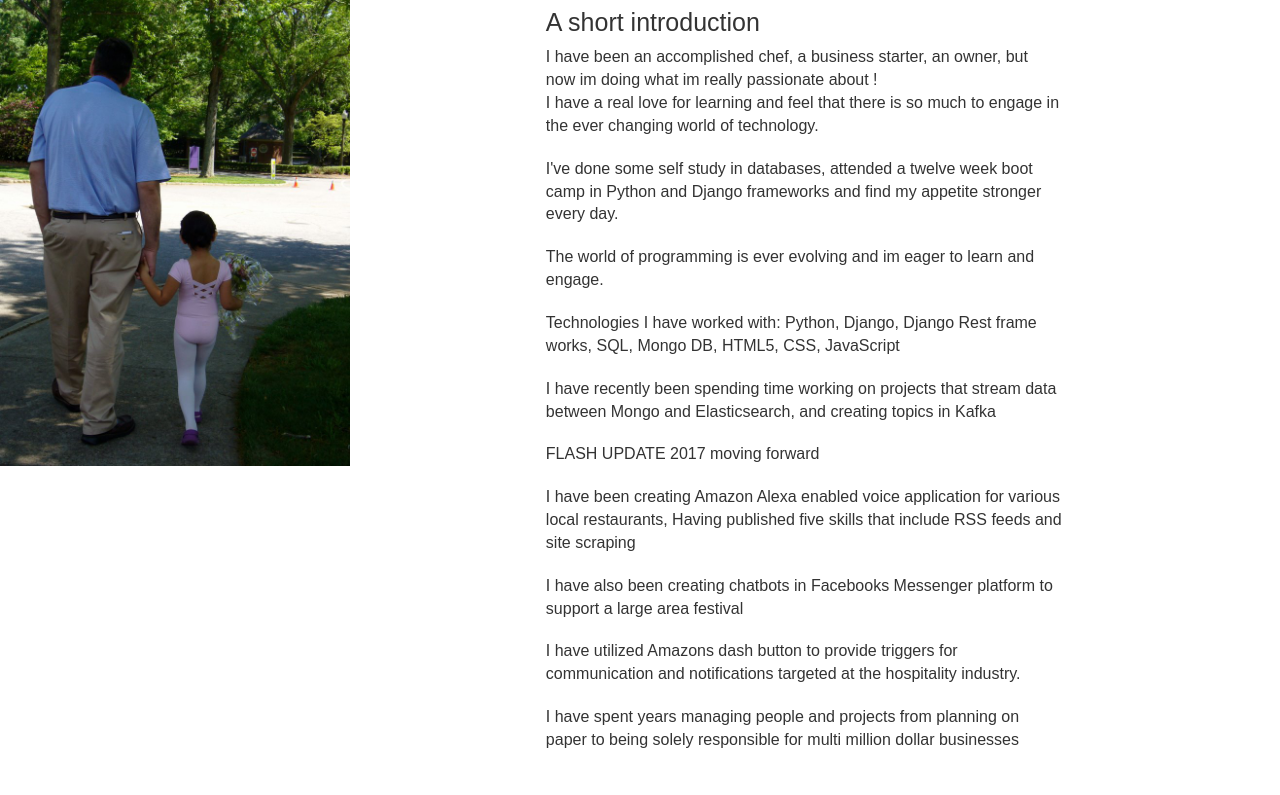
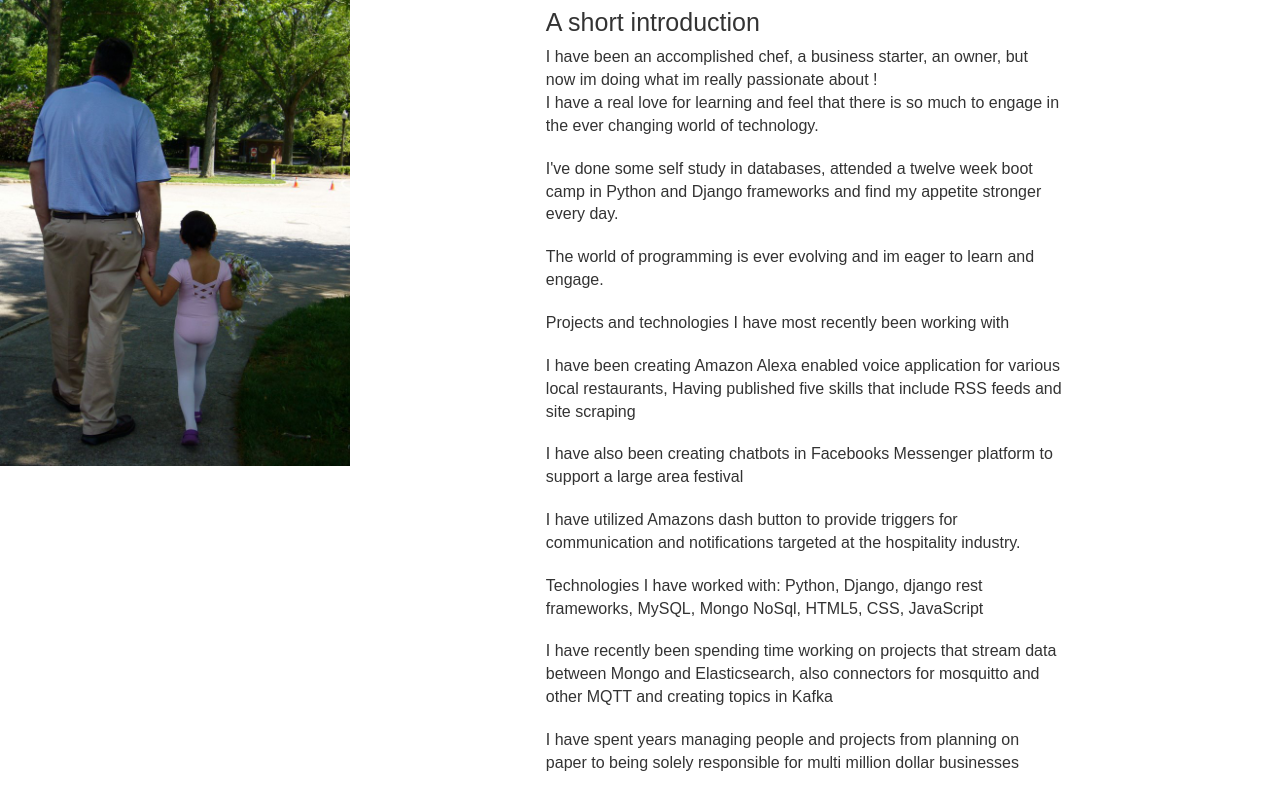
Before and after one commit to chucklapress/portfolio, a Django app: page /about in a window 1280 px wide. Shown: the part 167-962 px from the top of the page. Before the commit the page ends 915 px from the top, so only its background shows below. Run offline with Django 3.2, Linux system fonts and the light colour scheme; some libraries are stand-ins or nearby versions.

Commit message:
modified about

```diff
--- a/templates/about.html
+++ b/templates/about.html
@@ -81,12 +81,12 @@
       <p>I've done some self study in databases, attended a twelve week boot camp in Python and Django frameworks and find my appetite
       stronger every day.</p>
       <p>The world of programming is ever evolving and im eager to learn and engage.</p>
-      <p>Technologies I have worked with: Python, Django, Django Rest frame works, SQL, Mongo DB, HTML5, CSS, JavaScript</p>
-      <p>I have recently been spending time working on projects that stream data between Mongo and Elasticsearch, and creating topics in Kafka</p>
-      <p>FLASH UPDATE 2017 moving forward</p>
+      <p>Projects and technologies I have most recently been working with</p>
       <p>I have been creating Amazon Alexa enabled voice application for various local restaurants, Having published five skills that include RSS feeds and site scraping</p>
       <p>I have also been creating chatbots in Facebooks Messenger platform to support a large area festival </p>
       <p>I have utilized Amazons dash button to provide triggers for communication and notifications targeted at the hospitality industry.</p>
+      <p>Technologies I have worked with: Python, Django, django rest frameworks, MySQL, Mongo NoSql, HTML5, CSS, JavaScript</p>
+      <p>I have recently been spending time working on projects that stream data between Mongo and Elasticsearch, also connectors for mosquitto and other MQTT and creating topics in Kafka</p>
       <p>I have spent years managing people and projects from planning on paper to being solely responsible for multi million dollar businesses</p>
 
 
```
